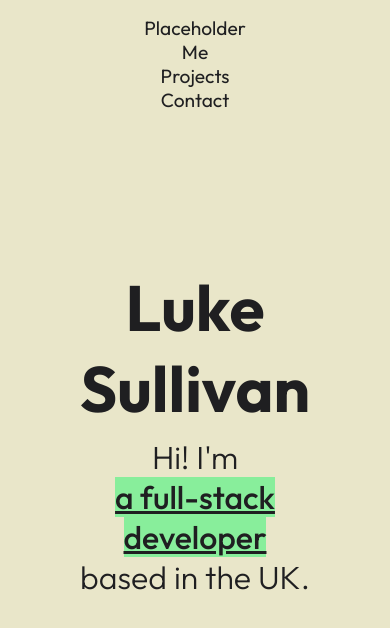
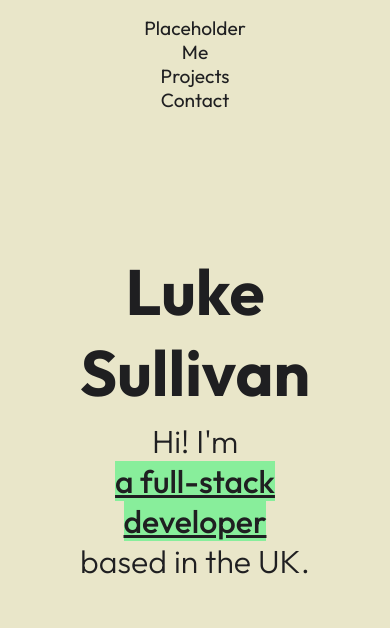
Before and after one commit to sukelully/me, a plain HTML site: page index.html in a window 390 px wide. Drawn offline with Linux system fonts and the light colour scheme.

Commit message:
Minor styling

```diff
--- a/styles.css
+++ b/styles.css
@@ -101,7 +101,7 @@ main {
 
 @media only screen and (max-width: 700px) {
     main {
-        padding-top: 3em;
+        padding-top: 2em;
     }
 
     #navbar {
```
